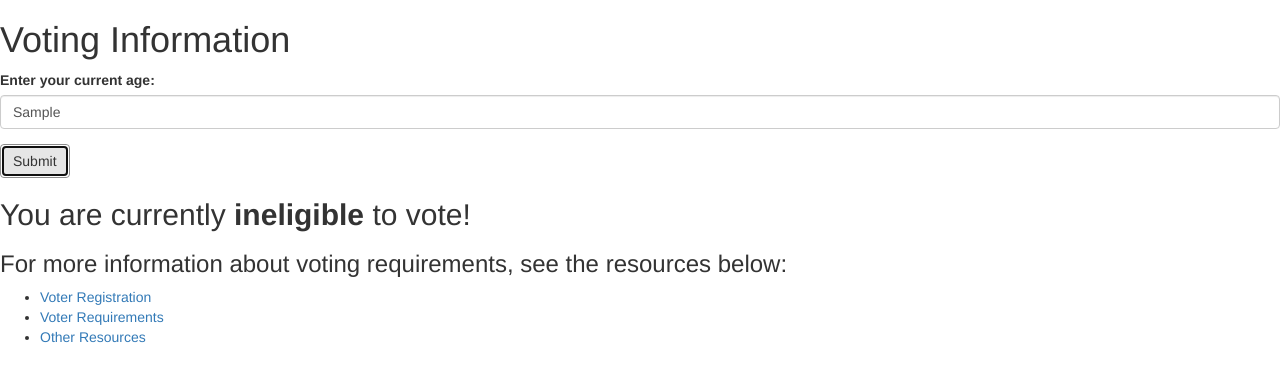
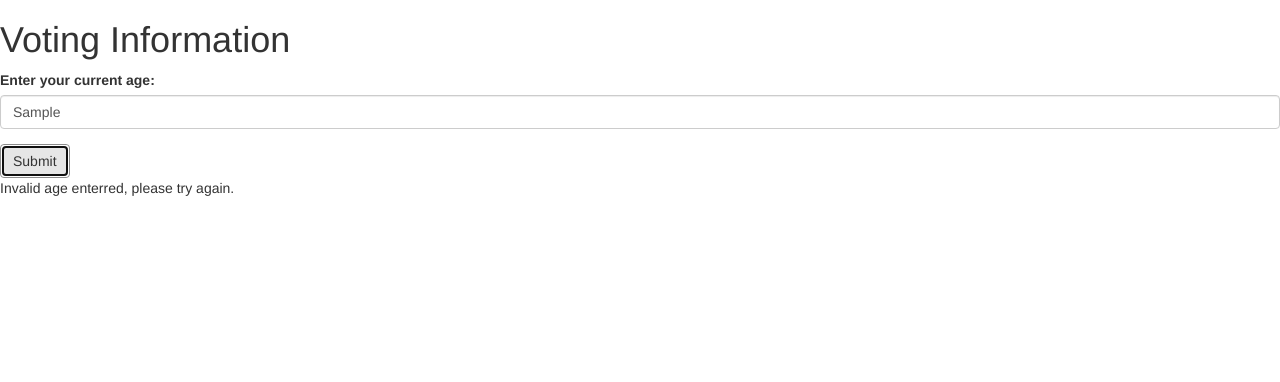
Before and after one commit to TavishOKeefe/Voter-Registration, a plain HTML site: page index.html in a window 1280 px wide. Both pictures are taken after typing "Sample" into the empty fields and a click on the button "Submit". Drawn offline with Linux system fonts and the light colour scheme.

Commit message:
add check to confirm input was number

```diff
--- a/css/styles.css
+++ b/css/styles.css
@@ -5,3 +5,7 @@
 #over-18 {
   display: none;
 }
+
+#invalid {
+  display: none;
+}
--- a/index.html
+++ b/index.html
@@ -37,5 +37,8 @@
         <li><a href="#">Additional Resources</a></li>
       </ul>
     </div>
+    <div id="invalid">
+      <p>Invalid age enterred, please try again.</p>
+    </div>
   </body>
 </html>
--- a/js/scripts.js
+++ b/js/scripts.js
@@ -1,22 +1,18 @@
-// var checkAge = function(age) {
-//   if(age >= 18) {
-//     return true;
-//   }
-//   else {
-//     return false;
-//   }
-// };
-
 $(document).ready(function() {
   $("form#age").submit(function(event) {
     event.preventDefault();
     var numAge = parseInt($("#getAge").val());
-    if(numAge >= 18) {
+    if (numAge >= 18) {
       $("#over-18").show();
       $("#age-query").hide();
-    } else {
+      $("#invalid").hide();
+    } else if (numAge < 18) {
       $("#under-18").show();
-      $("age-query").hide();
+      $("#age-query").hide();
+      $("#invalid").hide();
+    }
+    else {
+      $("#invalid").show();
     }
   });
 });
```
